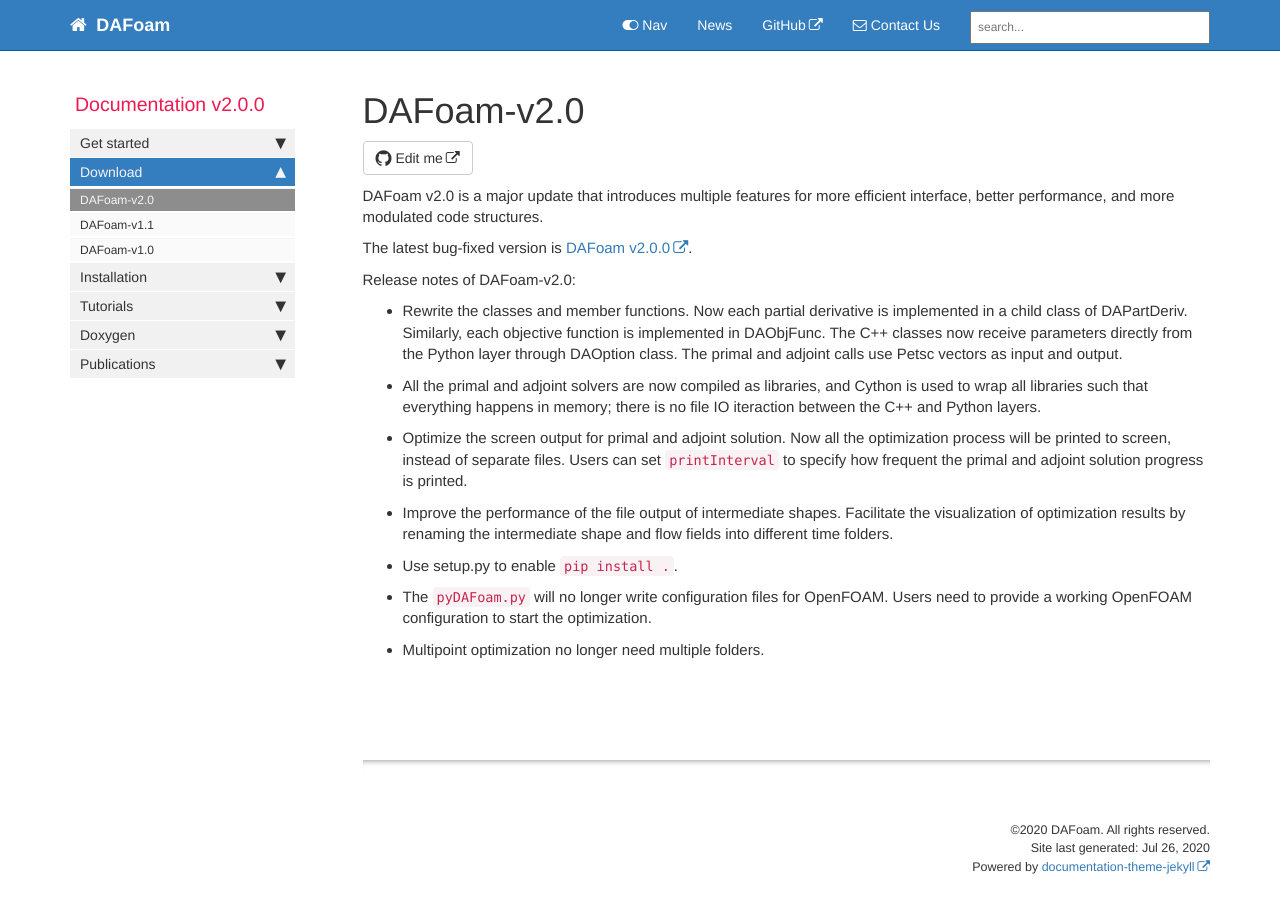
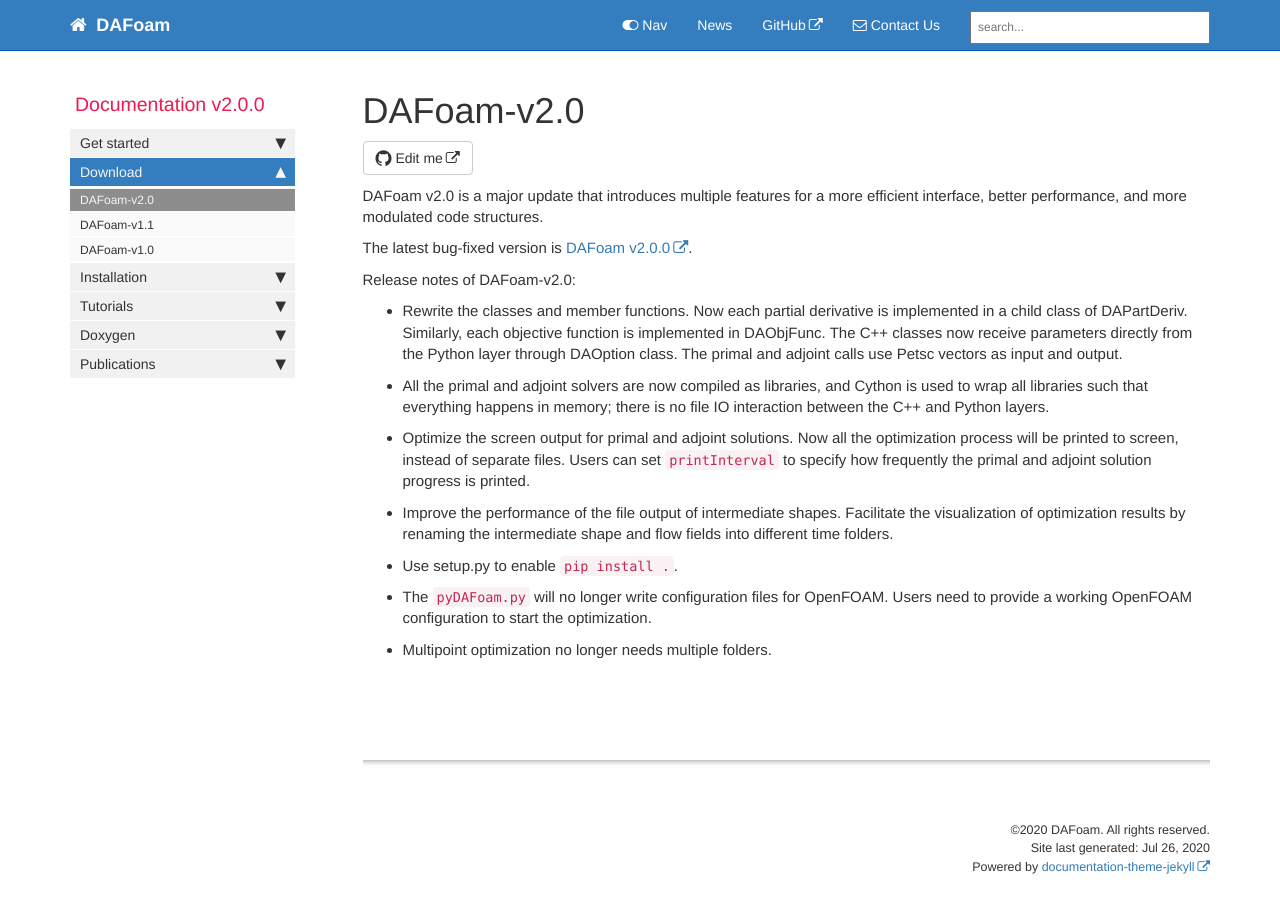
Before and after one commit to DAFoam/DAFoam.github.io, a Jekyll site: the page built from pages/mydoc/mydoc_download_v2.0.md, in a window 1280 px wide and 927 px high. Shown: the top 913 px of the window. Built offline with Jekyll 4.4.1, drawn with Linux system fonts in a browser that asks for light colours; comment, search, counter and statistics services are not loaded.

Commit message:
content update

```diff
--- a/pages/mydoc/mydoc_download_v2.0.md
+++ b/pages/mydoc/mydoc_download_v2.0.md
@@ -7,7 +7,7 @@ permalink: mydoc_download_v2.0.html
 folder: mydoc
 ---
 
-DAFoam v2.0 is a major update that introduces multiple features for more efficient interface, better performance, and more modulated code structures.
+DAFoam v2.0 is a major update that introduces multiple features for a more efficient interface, better performance, and more modulated code structures.
 
 The latest bug-fixed version is [DAFoam v2.0.0](https://github.com/mdolab/dafoam/archive/v2.0.0.tar.gz).
 
@@ -15,9 +15,9 @@ Release notes of DAFoam-v2.0:
 
 - Rewrite the classes and member functions. Now each partial derivative is implemented in a child class of DAPartDeriv. Similarly, each objective function is implemented in DAObjFunc. The C++ classes now receive parameters directly from the Python layer through DAOption class. The primal and adjoint calls use Petsc vectors as input and output.
 
-- All the primal and adjoint solvers are now compiled as libraries, and Cython is used to wrap all libraries such that everything happens in memory; there is no file IO iteraction between the C++ and Python layers.
+- All the primal and adjoint solvers are now compiled as libraries, and Cython is used to wrap all libraries such that everything happens in memory; there is no file IO interaction between the C++ and Python layers.
 
-- Optimize the screen output for primal and adjoint solution. Now all the optimization process will be printed to screen, instead of separate files. Users can set `printInterval` to specify how frequent the primal and adjoint solution progress is printed.
+- Optimize the screen output for primal and adjoint solutions. Now all the optimization process will be printed to screen, instead of separate files. Users can set `printInterval` to specify how frequently the primal and adjoint solution progress is printed.
 
 - Improve the performance of the file output of intermediate shapes. Facilitate the visualization of optimization results by renaming the intermediate shape and flow fields into different time folders.
 
@@ -25,6 +25,6 @@ Release notes of DAFoam-v2.0:
 
 - The `pyDAFoam.py` will no longer write configuration files for OpenFOAM. Users need to provide a working OpenFOAM configuration to start the optimization.
 
-- Multipoint optimization no longer need multiple folders.
+- Multipoint optimization no longer needs multiple folders.
 
 {% include links.html %}
```
